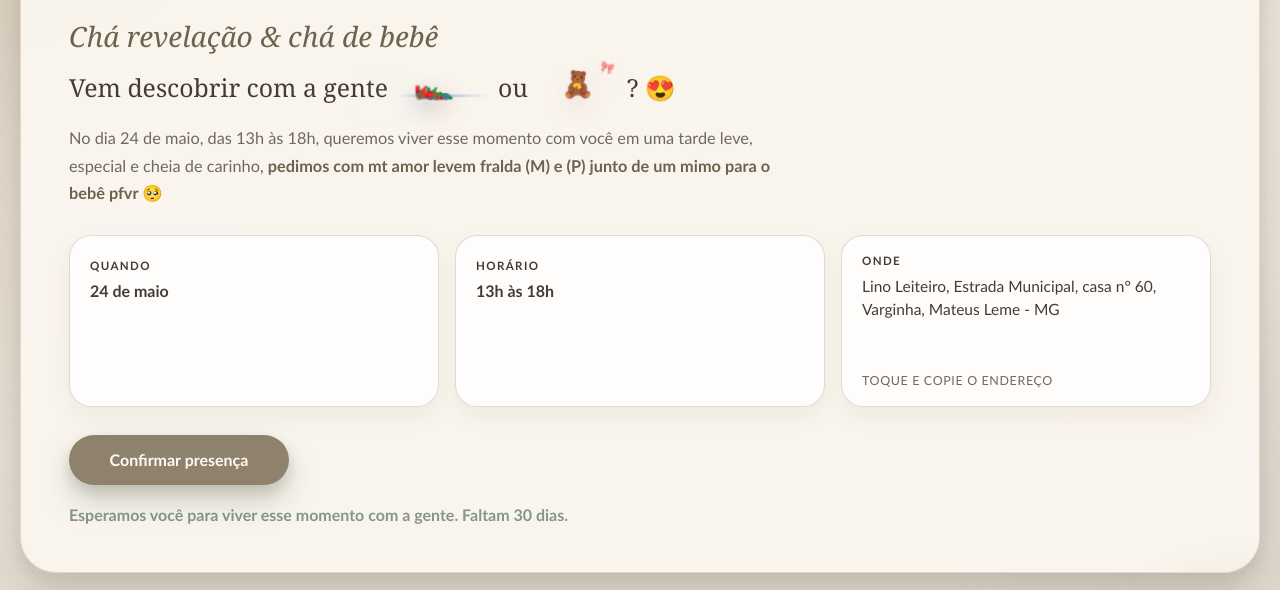
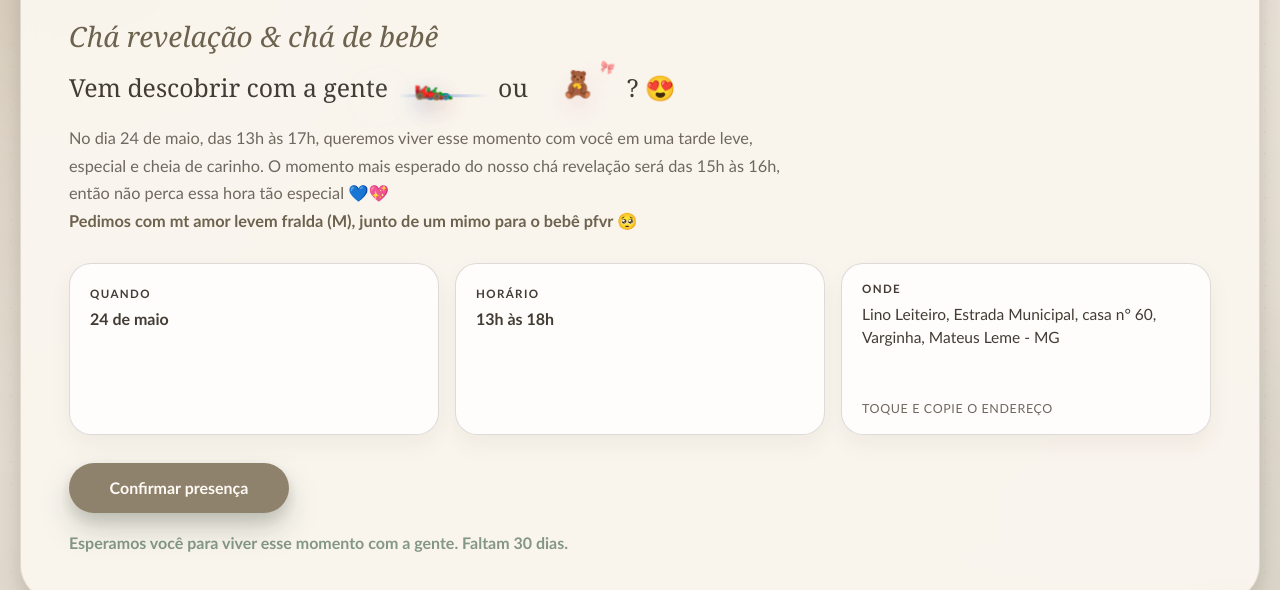
Before and after one commit to UpedroGOD/Bryan-or-Olivia, a plain HTML site: page index.html in a window 1280 px wide. Shown: the part 209-799 px from the top of the page. Drawn offline with Linux system fonts and the light colour scheme.

Commit message:
Add files via upload

```diff
--- a/index.html
+++ b/index.html
@@ -45,9 +45,9 @@
           <span class="hero-question-end">? 😍</span>
         </p>
         <p class="hero-copy">
-          No dia 24 de maio, das 13h às 18h, queremos viver esse momento com
-          você em uma tarde leve, especial e cheia de carinho,
-          <strong>pedimos com mt amor levem fralda (M) e (P) junto de um mimo para o bebê pfvr 🥺</strong>
+          No dia 24 de maio, das 13h às 17h, queremos viver esse momento com você em uma tarde leve, especial e cheia de carinho.
+          O momento mais esperado do nosso chá revelação será das 15h às 16h, então não perca essa hora tão especial 💙💖 <br>
+          <strong>Pedimos com mt amor levem fralda (M), junto de um mimo para o bebê pfvr 🥺</strong>
         </p>
 
         <div class="hero-highlights">
```
